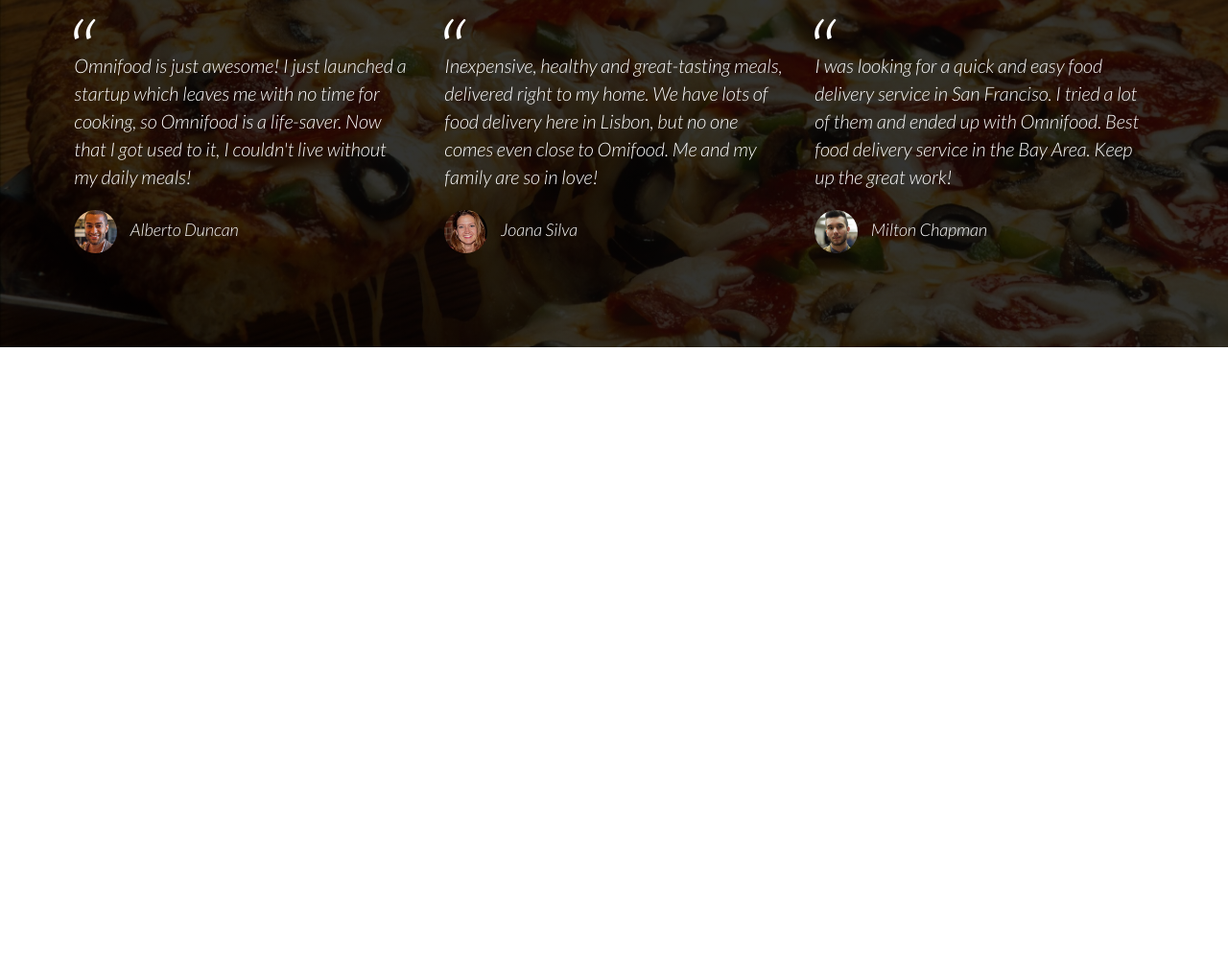
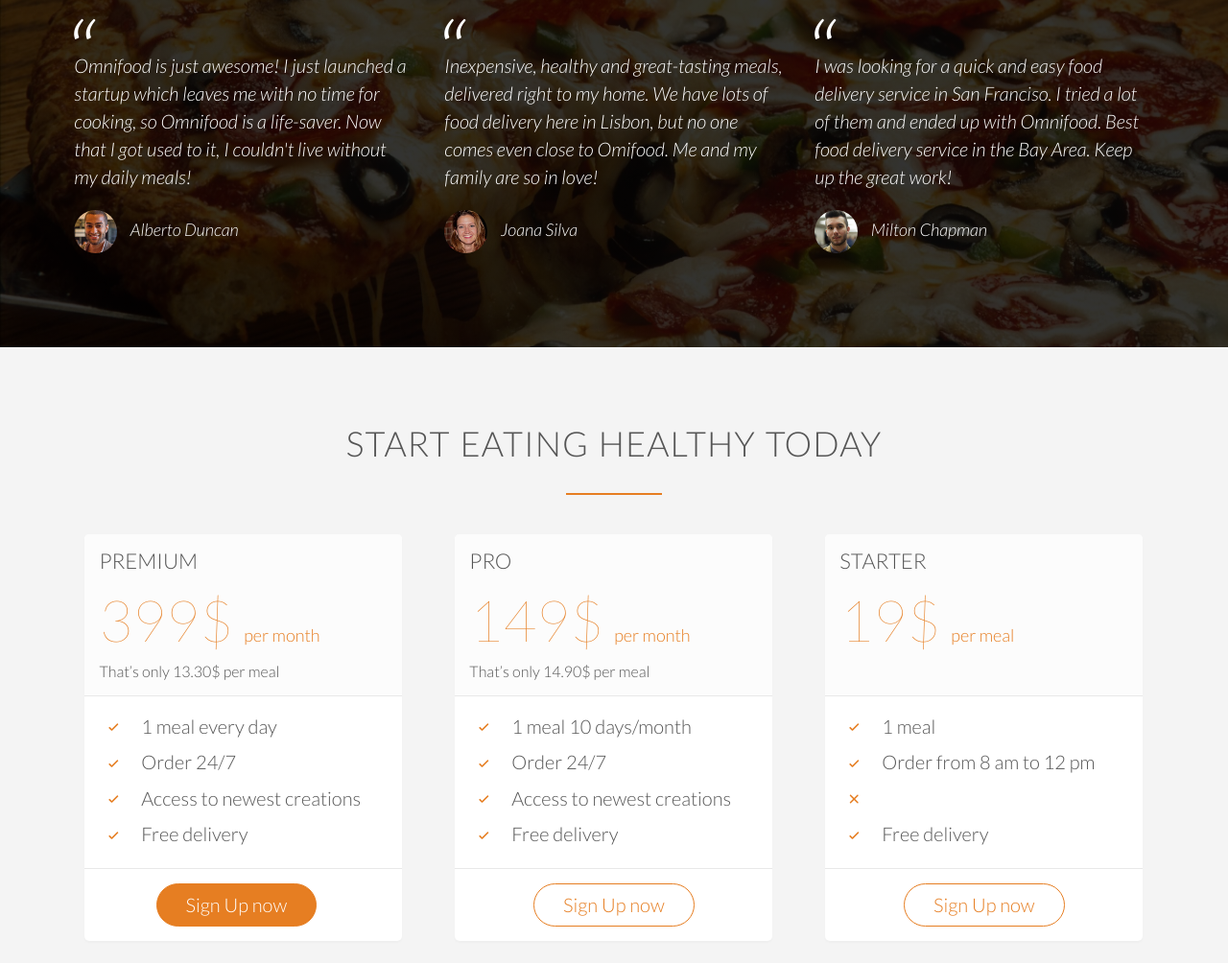
Before and after one commit to TomTomYammy/omnifood, a plain HTML site: page index.html in a window 1280 px wide. Shown: the part 3537-4541 px from the top of the page at 96% size. Before the commit the page ends 3899 px from the top, so only its background shows below. Drawn offline with Linux system fonts and the light colour scheme.

Commit message:
Add Plans Section.

```diff
--- a/index.html
+++ b/index.html
@@ -14,7 +14,7 @@
         />
         <link rel="preconnect" href="https://fonts.gstatic.com" />
         <link
-            href="https://fonts.googleapis.com/css2?family=Lato:ital,wght@0,100;0,300;0,4 box00;1,300&display=swap"
+            href="https://fonts.googleapis.com/css2?family=Lato:ital,wght@0,100;0,300;1,100;1,300&display=swap"
             rel="stylesheet"
         />
         <link rel="stylesheet" type="text/css" href="resouces/css/style.css" />
@@ -331,5 +331,115 @@
                 </div>
             </div>
         </section>
+        <section class="section-plans">
+            <div class="row">
+                <h2>Start eating healthy today</h2>
+            </div>
+            <div class="row">
+                <div class="col span-1-of-3">
+                    <div class="plan-box">
+                        <div>
+                            <h3>Premium</h3>
+                            <p class="plan-price">
+                                399$ <span>per month</span>
+                            </p>
+                            <p class="plan-price-meal">
+                                That’s only 13.30$ per meal
+                            </p>
+                        </div>
+                        <div>
+                            <ul>
+                                <li>
+                                    <i class="ion-ios-checkmark icon-small"></i>
+                                    1 meal every day
+                                </li>
+                                <li>
+                                    <i class="ion-ios-checkmark icon-small"></i>
+                                    Order 24/7
+                                </li>
+                                <li>
+                                    <i class="ion-ios-checkmark icon-small"></i>
+                                    Access to newest creations
+                                </li>
+                                <li>
+                                    <i class="ion-ios-checkmark icon-small"></i>
+                                    Free delivery
+                                </li>
+                            </ul>
+                        </div>
+                        <div>
+                            <a href="#" class="btn btn-full">Sign Up now</a>
+                        </div>
+                    </div>
+                </div>
+                <div class="col span-1-of-3">
+                    <div class="plan-box">
+                        <div>
+                            <h3>Pro</h3>
+                            <p class="plan-price">
+                                149$ <span>per month</span>
+                            </p>
+                            <p class="plan-price-meal">
+                                That’s only 14.90$ per meal
+                            </p>
+                        </div>
+                        <div>
+                            <ul>
+                                <li>
+                                    <i class="ion-ios-checkmark icon-small"></i>
+                                    1 meal 10 days/month
+                                </li>
+                                <li>
+                                    <i class="ion-ios-checkmark icon-small"></i>
+                                    Order 24/7
+                                </li>
+                                <li>
+                                    <i class="ion-ios-checkmark icon-small"></i>
+                                    Access to newest creations
+                                </li>
+                                <li>
+                                    <i class="ion-ios-checkmark icon-small"></i>
+                                    Free delivery
+                                </li>
+                            </ul>
+                        </div>
+                        <div>
+                            <a href="#" class="btn btn-ghost">Sign Up now</a>
+                        </div>
+                    </div>
+                </div>
+                <div class="col span-1-of-3">
+                    <div class="plan-box">
+                        <div>
+                            <h3>Starter</h3>
+                            <p class="plan-price">19$ <span>per meal</span></p>
+                            <p class="plan-price-meal">&nbsp;</p>
+                        </div>
+                        <div>
+                            <ul>
+                                <li>
+                                    <i class="ion-ios-checkmark icon-small"></i>
+                                    1 meal
+                                </li>
+                                <li>
+                                    <i class="ion-ios-checkmark icon-small"></i>
+                                    Order from 8 am to 12 pm
+                                </li>
+                                <li>
+                                    <i class="ion-ios-close icon-small"></i>
+                                </li>
+                                <li>
+                                    <i class="ion-ios-checkmark icon-small"></i>
+                                    Free delivery
+                                </li>
+                            </ul>
+                        </div>
+                        <div>
+                            <a href="#" class="btn btn-ghost">Sign Up now</a>
+                        </div>
+                    </div>
+                </div>
+            </div>
+        </section>
     </body>
 </html>
--- a/resouces/css/style.css
+++ b/resouces/css/style.css
@@ -386,3 +386,59 @@ cite img {
     margin-right: 10px;
     vertical-align: middle;
 }
+
+/* ------------------------------------------------------- */
+/* SIGN UP */
+/* ------------------------------------------------------- */
+
+.section-plans {
+    background-color: #f4f4f4;
+}
+
+.plan-box {
+    background-color: #fff;
+    border-radius: 5px;
+    width: 90%;
+    margin-left: 5%;
+    box-shadow: 0 2px 2px #efefef;
+}
+
+.plan-box div {
+    padding: 15px;
+    border-bottom: 1px solid #e8e8e8;
+}
+
+.plan-box div:first-child {
+    background-color: #fcfcfc;
+    border-top-left-radius: 5px;
+    border-top-right-radius: 5px;
+}
+
+.plan-box div:last-child {
+    text-align: center;
+    border: 0;
+}
+
+.plan-price {
+    font-size: 300%;
+    margin-bottom: 10px;
+    font-weight: 100;
+    color: #e67e22;
+}
+
+.plan-price span {
+    font-size: 30%;
+    font-weight: 300;
+}
+
+.plan-price-meal {
+    font-size: 80%;
+}
+
+.plan-box ul {
+    list-style: none;
+}
+
+.plan-box ul li {
+    padding: 5px 0;
+}
```
